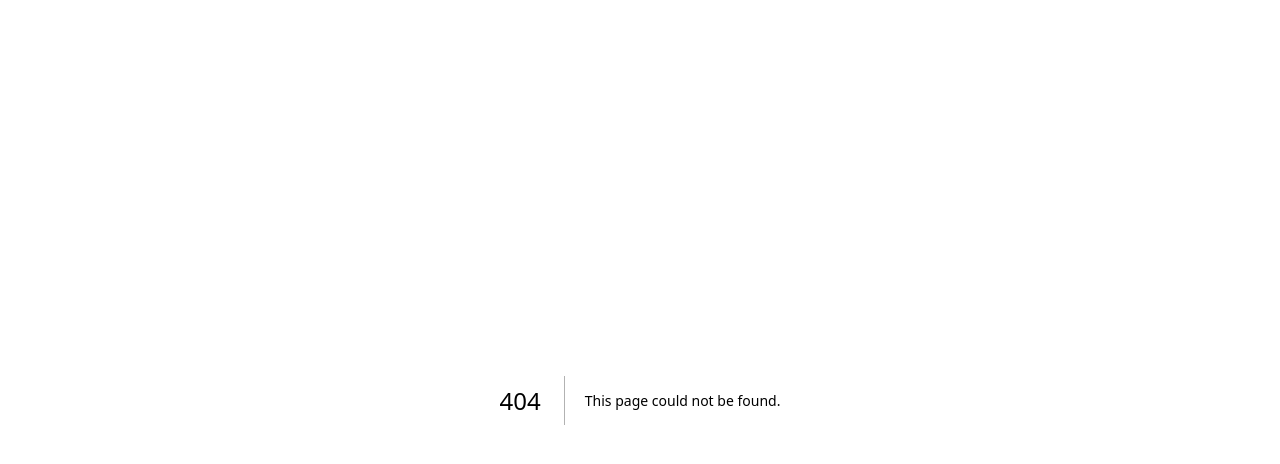
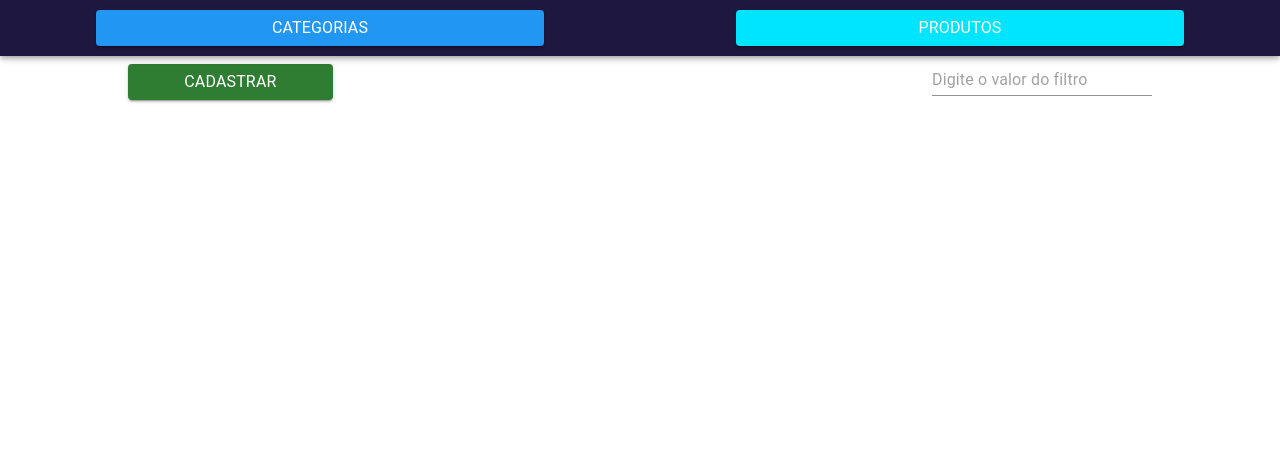
Before and after one commit to eduardosm123/gerenciamento-de-produtos---next, a Next.js app: page /product in a window 1280 px wide. Before the commit this address had no page. Shown: the top 464 px of the page. Built offline with nearby package versions, Linux system fonts and the light colour scheme; what @mui/material-nextjs would draw is missing.

Commit message:
fix: problema com o any do retorno do getCategoryByID

```diff
--- a/src/Hook/useFetchCategory.tsx
+++ b/src/Hook/useFetchCategory.tsx
@@ -1,6 +1,7 @@
 import { getCategoryById } from "@/api/categories";
 import { setCategory } from "@/redux/categorySlice";
 import { setError, setLoading } from "@/redux/fetchSlice";
+import { Category, CategoryApiResponse } from "@/Types/Categories";
 
 import { useEffect } from "react";
 import { useDispatch } from "react-redux";
@@ -15,11 +16,11 @@ export default function useFetchCategory(id: number) {
       dispatch(setLoading(true));
       dispatch(setError(""));
       try {
-        const response: any = await getCategoryById(id);
+        const response: CategoryApiResponse = await getCategoryById(id);
 
         if (response && response.status === 200 && response.data) {
 
-          const category = {
+          const category: Category = {
             id: response.data.id ? response.data.id : 0,
             name: response.data.name ? response.data.name : "",
           };
--- a/src/Types/Categories.ts
+++ b/src/Types/Categories.ts
@@ -8,3 +8,9 @@ export type CategoryItemList = {
 export type CategoryPost = {
   name: string
 }
+
+
+export type CategoryPatch = {
+  id: number;
+  name: string;
+}
--- /dev/null
+++ b/src/app/product/page.tsx
@@ -0,0 +1,24 @@
+"use client";
+
+import { NavbarComponent } from "@/components/NavbarComponent";
+import TableComponentProduct from "@/components/TableComponentProduct";
+import { Grid } from "@mui/material";
+
+export default function Product() {
+  return (
+    <NavbarComponent>
+      <Grid
+        sx={{
+          paddingTop: {
+            xs: "15%",
+            sm: "5%",
+          },
+          justifyContent: "center",
+          display: "flex",
+        }}
+      >
+        <TableComponentProduct></TableComponentProduct>
+      </Grid>
+    </NavbarComponent>
+  );
+}
--- a/src/components/NavbarComponent.tsx
+++ b/src/components/NavbarComponent.tsx
@@ -19,7 +19,7 @@ export const NavbarComponent = ({
         >
           <TextComponent>categorias</TextComponent>
         </ButtonComponent>
-        <ButtonComponent color="secondary" className="w-[17%] h-[65%] sm:w-[35%]">
+        <ButtonComponent  onClick={() => router.push("/product")} color="secondary" className="w-[17%] h-[65%] sm:w-[35%]">
           <TextComponent>produtos</TextComponent>
         </ButtonComponent>
       </AppBar>
--- a/src/components/TableComponentCategory.tsx
+++ b/src/components/TableComponentCategory.tsx
@@ -1,7 +1,7 @@
 "use client";
 
 import useFetchCategories from "@/Hook/useFetchCategories";
-import { Button, TableContainer } from "@mui/material";
+import { Button, Grid, TableContainer } from "@mui/material";
 import Paper from "@mui/material/Paper";
 import Table from "@mui/material/Table";
 import TableBody from "@mui/material/TableBody";
@@ -18,19 +18,25 @@ import TextComponent from "./TextComponent";
 export default function TableComponentCategory() {
   const router = useRouter();
   const data = useSelector((state: RootState) => state.listCategories.rows);
-  const loading = useSelector((state: RootState)=> state.fetch.loading)
+  const loading = useSelector((state: RootState) => state.fetch.loading);
   useFetchCategories();
 
   return (
-    <div className="w-[80%] z-1">
-      <div className="w-[100%] flex justify-end mb-[2%] z-1">
-
-        <Button color="success" variant="contained" sx={
-          {width: {
-            xs: "40%",
-            sm: "20%"
+    <div className="w-[80%]">
+      <div className="w-[100%] flex justify-end mb-[2%]">
+        <Button
+          color="success"
+          variant="contained"
+          sx={{
+            width: {
+              xs: "40%",
+              sm: "20%",
+            },
           }}
-        } onClick={() => router.push("/category/create")}><TextComponent>Cadastrar</TextComponent></Button>
+          onClick={() => router.push("/category/create")}
+        >
+          <TextComponent>Cadastrar</TextComponent>
+        </Button>
       </div>
       <TableContainer component={Paper}>
         <Table aria-label="simple table">
@@ -62,29 +68,28 @@ export default function TableComponentCategory() {
                       sx={{
                         marginLeft: {
                           xs: "0%",
-                          sm: "10%"
+                          sm: "10%",
                         },
                         width: {
                           xs: "20%",
-                          sm: "30%"
-                        }
+                          sm: "30%",
+                        },
                       }}
                     >
-                       <TextComponent>Editar</TextComponent>
+                      <TextComponent>Editar</TextComponent>
                     </Button>
                     <Button
-
                       variant="contained"
                       color="error"
                       sx={{
                         marginLeft: {
                           xs: "0%",
-                          sm: "10%"
+                          sm: "10%",
                         },
                         width: {
                           xs: "20%",
-                          sm: "30%"
-                        }
+                          sm: "30%",
+                        },
                       }}
                       disabled={item.access_key_id ? false : true}
                       onClick={() => {
@@ -92,7 +97,7 @@ export default function TableComponentCategory() {
                         window.location.reload();
                       }}
                     >
-                     <TextComponent>Excluir</TextComponent>
+                      <TextComponent>Excluir</TextComponent>
                     </Button>
                   </TableCell>
                 </TableRow>
@@ -105,9 +110,10 @@ export default function TableComponentCategory() {
           </TableBody>
         </Table>
       </TableContainer>
-      <div>
+
+      <Grid>
         <PaginationCategoryComponent></PaginationCategoryComponent>
-      </div>
+      </Grid>
     </div>
   );
 }
--- /dev/null
+++ b/src/components/TableComponentProduct.tsx
@@ -0,0 +1,33 @@
+"use client";
+
+import { useRouter } from "next/navigation";
+import { Button, Grid, TableContainer, TextField } from "@mui/material";
+import TextComponent from "./TextComponent";
+
+export default function TableComponentProduct() {
+    const router = useRouter();
+
+  return (
+    <div className="w-[80%]">
+      <div className="w-[100%] flex justify-between mb-[2%]">
+        <Button
+          color="success"
+          variant="contained"
+          sx={{
+            width: {
+              xs: "40%",
+              sm: "20%",
+            },
+          }}
+          onClick={() => router.push("/product/create")}
+        >
+          <TextComponent>Cadastrar</TextComponent>
+        </Button>
+        <section>
+            <TextField  variant="standard" placeholder="Digite o valor do filtro">Digite o valor do filtro</TextField>
+
+        </section>
+      </div>
+    </div>
+  );
+}
```
Also changed, not shown: src/app/product/create/page.tsx (added), src/app/product/update/[id]/page.tsx (added).
